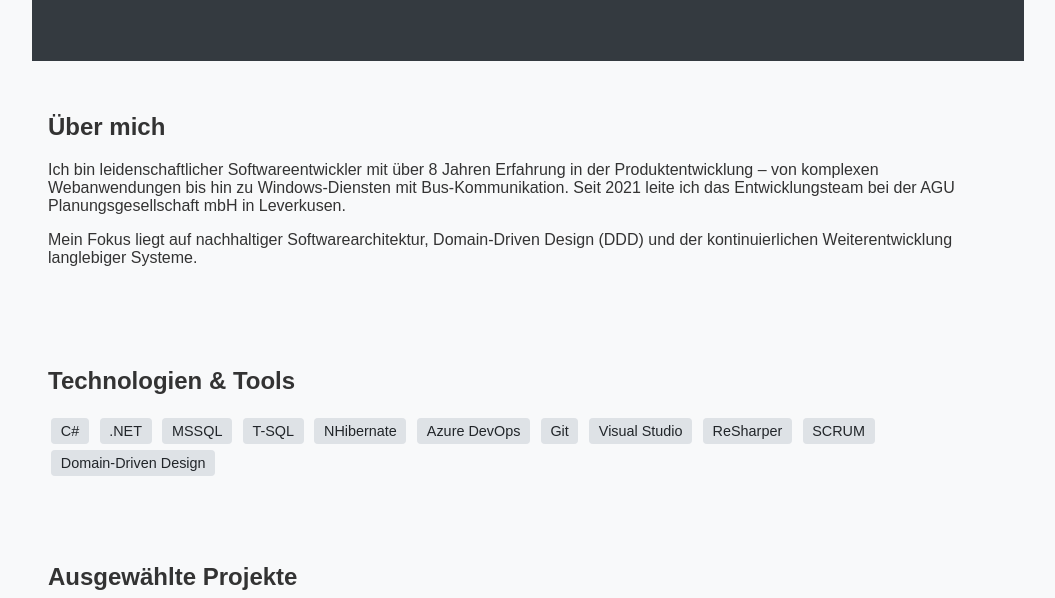
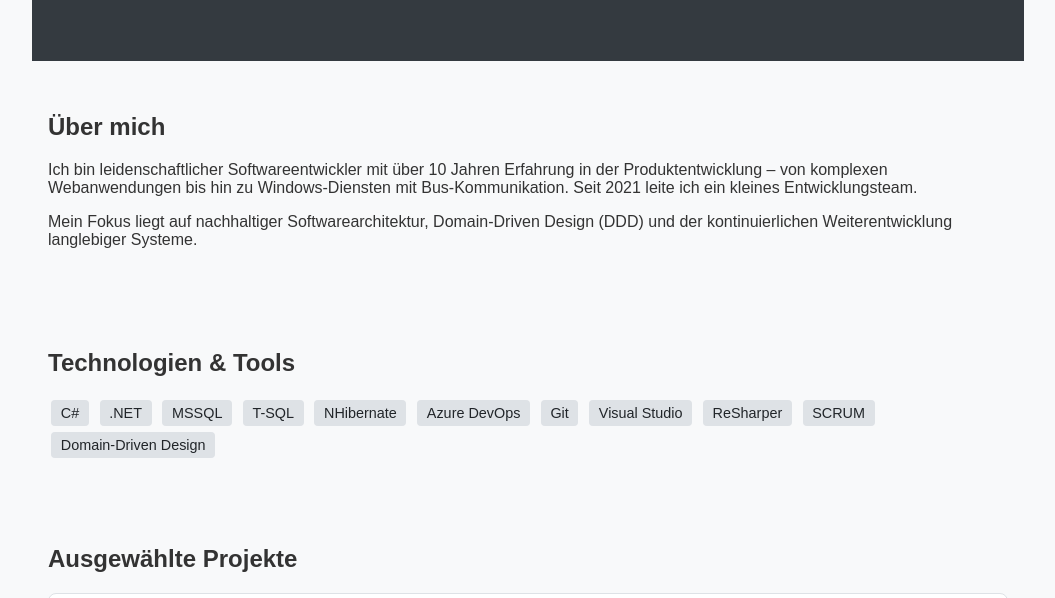
Before and after one commit to Bujemo/kara.github.io, a plain HTML site: page index.html in a window 1280 px wide. Shown: the part 144-742 px from the top of the page, without its empty margins (112-1167 px from the left). Drawn offline with Linux system fonts and the light colour scheme.

Commit message:
Update index.html

```diff
--- a/index.html
+++ b/index.html
@@ -60,7 +60,7 @@
   <section>
     <h2>Über mich</h2>
     <p>
-      Ich bin leidenschaftlicher Softwareentwickler mit über 8 Jahren Erfahrung in der Produktentwicklung – von komplexen Webanwendungen bis hin zu Windows-Diensten mit Bus-Kommunikation. Seit 2021 leite ich das Entwicklungsteam bei der AGU Planungsgesellschaft mbH in Leverkusen.
+      Ich bin leidenschaftlicher Softwareentwickler mit über 10 Jahren Erfahrung in der Produktentwicklung – von komplexen Webanwendungen bis hin zu Windows-Diensten mit Bus-Kommunikation. Seit 2021 leite ich ein kleines Entwicklungsteam.
     </p>
     <p>
       Mein Fokus liegt auf nachhaltiger Softwarearchitektur, Domain-Driven Design (DDD) und der kontinuierlichen Weiterentwicklung langlebiger Systeme.
```
